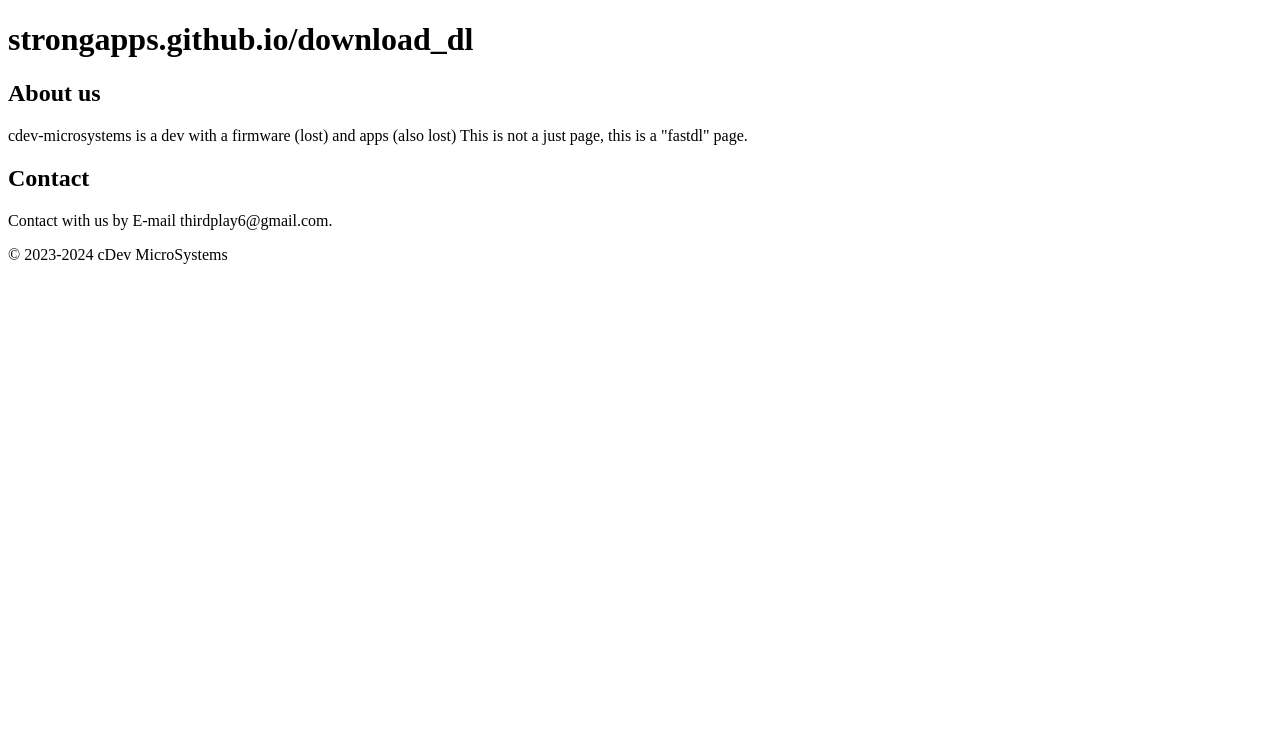
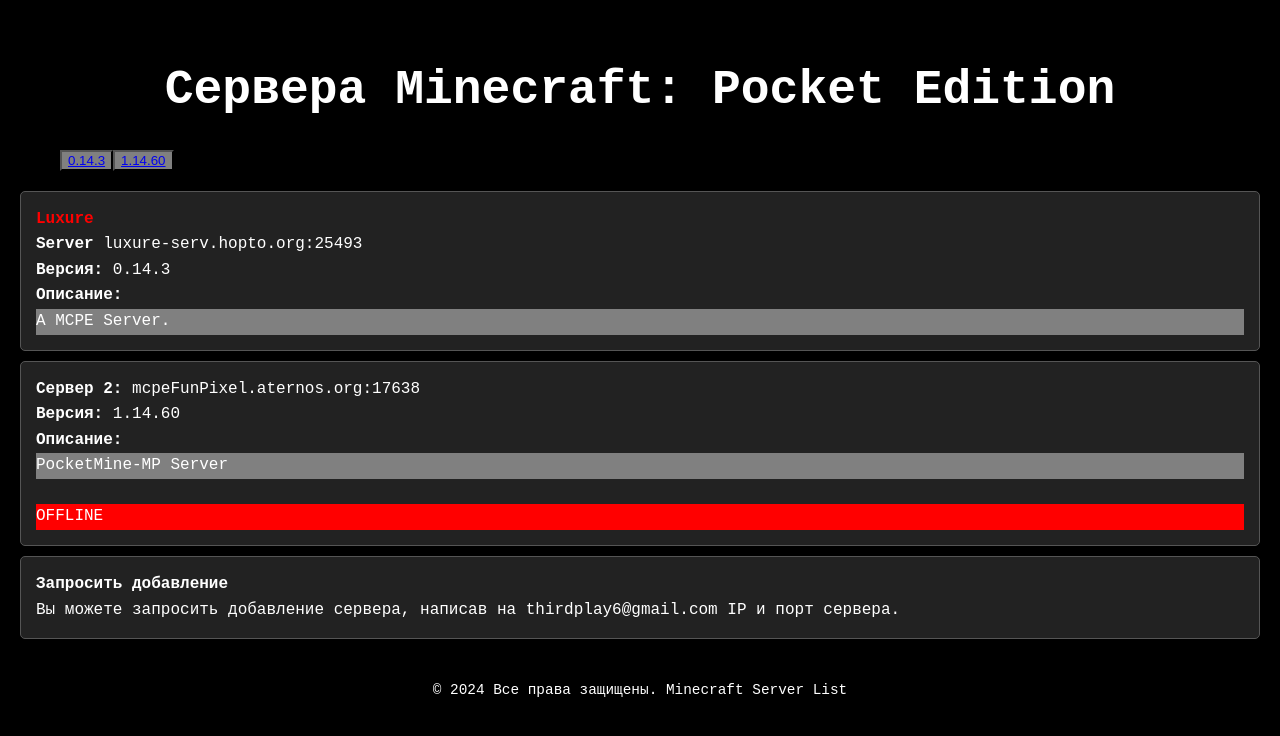
Before and after one commit to MCP-Mirror/StrongApps_MCPE_servers, a plain HTML site: page index.html in a window 1280 px wide. Drawn offline with Linux system fonts and the light colour scheme.

Commit message:
Edited to MCPESERVERS.

```diff
--- a/index.html
+++ b/index.html
@@ -3,25 +3,77 @@
 <head>
     <meta charset="UTF-8">
     <meta name="viewport" content="width=device-width, initial-scale=1.0">
-    <title>cDev MicroSystems + Software</title>
-    <link rel="stylesheet" href="styles.css">
+    <title>Сервера Minecraft: Pocket Edition</title>
+    <style>
+        body {
+            background-color: black;
+            color: white;
+            font-family: 'Courier New', Courier, monospace;
+            margin: 0;
+            padding: 20px;
+            line-height: 1.6;
+        }
+        h1 {
+            text-align: center;
+            font-size: 3em;
+            margin-bottom: 20px;
+        }
+        .server-list {
+            list-style-type: none;
+            padding: 0;
+        }
+        .server-item {
+            background-color: #222;
+            border: 1px solid #555;
+            border-radius: 5px;
+            margin: 10px 0;
+            padding: 15px;
+        }
+        footer {
+            text-align: center;
+            margin-top: 40px;
+            font-size: 0.9em;
+        }
+        button {
+            background-color: gray;
+            color: white
+        }
+       .redcolor {
+            color: red
+        }
+        .description1 {
+            background-color: gray;
+            color: white
+        }
+       .offline {
+           background-color: red;
+           color: white
+       }
+    </style>
 </head>
 <body>
-    <header>
-        <h1>strongapps.github.io/download_dl</h1>
-    </header>
-    <main>
-        <section>
-            <h2>About us</h2>
-            <p>cdev-microsystems is a dev with a firmware (lost) and apps (also lost) This is not a just page, this is a "fastdl" page.</p>
-        </section>
-        <section>
-            <h2>Contact</h2>
-            <p>Contact with us by E-mail thirdplay6@gmail.com.</p>
-        </section>
-    </main>
+    <h1>Сервера Minecraft: Pocket Edition</h1>
+        <ul>
+            <button><a href="index1.html">0.14.3</a></button><button><a href="index2.html">1.14.60</a></button>
+        </ul>
+    <ul class="server-list">
+        <li class="server-item">
+            <strong><div class="redcolor">Luxure</div>Server</strong> luxure-serv.hopto.org:25493<br>
+            <strong>Версия:</strong> 0.14.3<br>
+            <strong>Описание:</strong> <div class="description1">A MCPE Server.</div>
+        </li>
+        <li class="server-item">
+            <strong>Сервер 2:</strong> mcpeFunPixel.aternos.org:17638<br>
+            <strong>Версия:</strong> 1.14.60<br>
+            <strong>Описание:</strong> <div class="description1">PocketMine-MP Server </div><br><div class="offline">OFFLINE</div>
+        </li>
+        <li class="server-item">
+            <strong>Запросить добавление</strong> <br>Вы можете запросить добавление сервера, написав на thirdplay6@gmail.com IP и порт сервера.
+
+        </li>
+    </ul>
     <footer>
-        <p>&copy; 2023-2024 cDev MicroSystems</p>
+        <p>&copy; 2024 Все права защищены. Minecraft Server List</p>
     </footer>
 </body>
 </html>
```
